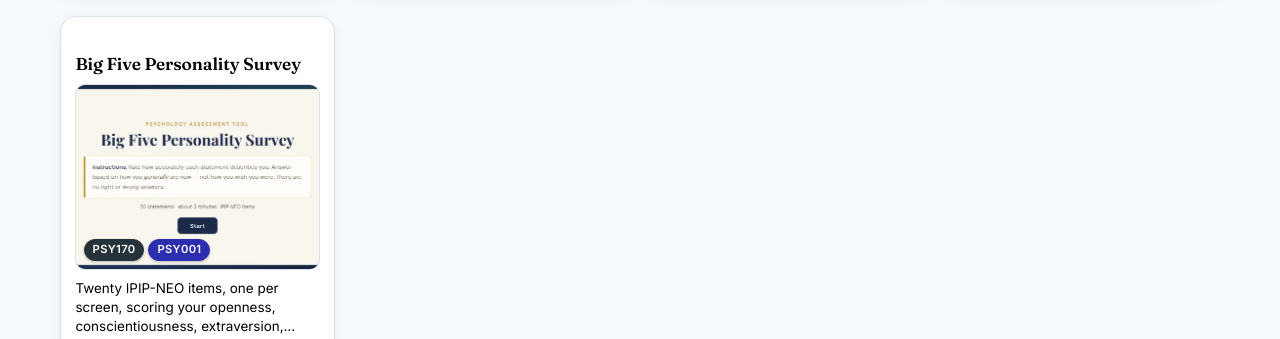
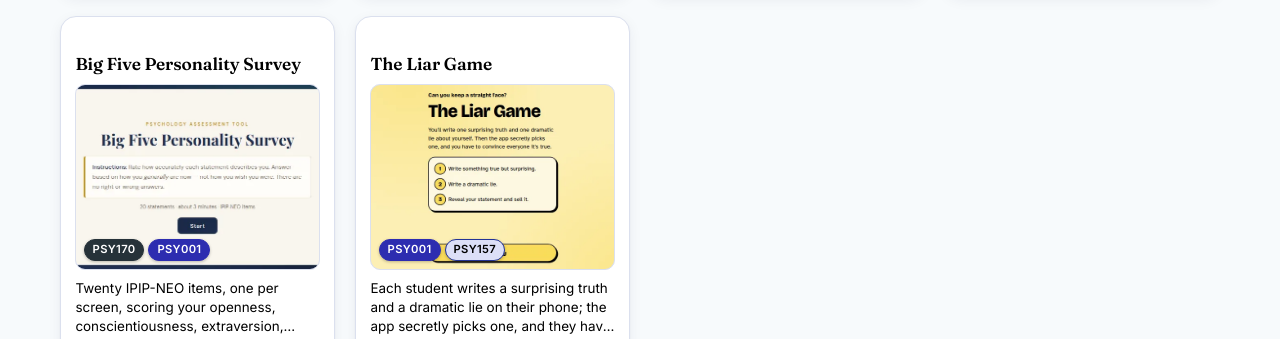
Before and after one commit to rossdavilla/rossdavilla.github.io, a plain HTML site: page index.html in a window 1280 px wide. Shown: the part 1902-2241 px from the top of the page. Drawn offline with Linux system fonts and the light colour scheme.

Commit message:
Rebuild directory

```diff
--- a/index.html
+++ b/index.html
@@ -116,8 +116,8 @@ h1 em{font-style:normal;color:var(--glow)}
       <h1>Classroom apps<em>.</em></h1>
       <p class="lede">Interactive demos, self-scoring scales, and games for Ross Avilla's psychology classes, plus the open Human Sexuality textbook and a few teaching tools. Filter by class or search to find one.</p>
       <ul class="stats">
-        <li><b>55</b>apps &amp; sites</li>
-        <li><b>40</b>for classes</li>
+        <li><b>56</b>apps &amp; sites</li>
+        <li><b>41</b>for classes</li>
         <li><b>Nov 15, 2026</b>latest update</li>
       </ul>
     </div>
@@ -127,7 +127,7 @@ h1 em{font-style:normal;color:var(--glow)}
     <div class="wrap">
       <label class="search"><svg viewBox="0 0 20 20" width="16" height="16" aria-hidden="true"><path fill="none" stroke="currentColor" stroke-width="2" stroke-linecap="round" d="M8.5 15a6.5 6.5 0 1 1 0-13 6.5 6.5 0 0 1 0 13zm4.8-1.7L18 18"/></svg><input id="q" type="search" placeholder="Search apps" aria-label="Search apps" autocomplete="off"><kbd>/</kbd></label>
       <div class="filters" role="group" aria-label="Filter by class">
-        <button type="button" data-filter="" aria-pressed="true">All <span class="n">55</span></button><button type="button" data-filter="new" aria-pressed="false"><span class="sw t-new"></span>New <span class="n">1</span></button><button type="button" data-filter="PSY001" aria-pressed="false"><span class="sw t-PSY001"></span>PSY001 · Intro <span class="n">9</span></button><button type="button" data-filter="PSY157" aria-pressed="false"><span class="sw t-PSY157"></span>PSY157 · Relationships <span class="n">13</span></button><button type="button" data-filter="PSY170" aria-pressed="false"><span class="sw t-PSY170"></span>PSY170 · I/O Psychology <span class="n">11</span></button><button type="button" data-filter="PSY175" aria-pressed="false"><span class="sw t-PSY175"></span>PSY175 · Sexuality <span class="n">15</span></button><button type="button" data-filter="textbook" aria-pressed="false"><span class="sw t-textbook"></span>Textbook <span class="n">3</span></button><button type="button" data-filter="tools" aria-pressed="false"><span class="sw t-tools"></span>Teaching tools <span class="n">6</span></button><button type="button" data-filter="personal" aria-pressed="false"><span class="sw t-personal"></span>Personal <span class="n">6</span></button>
+        <button type="button" data-filter="" aria-pressed="true">All <span class="n">56</span></button><button type="button" data-filter="new" aria-pressed="false"><span class="sw t-new"></span>New <span class="n">1</span></button><button type="button" data-filter="PSY001" aria-pressed="false"><span class="sw t-PSY001"></span>PSY001 · Intro <span class="n">10</span></button><button type="button" data-filter="PSY157" aria-pressed="false"><span class="sw t-PSY157"></span>PSY157 · Relationships <span class="n">14</span></button><button type="button" data-filter="PSY170" aria-pressed="false"><span class="sw t-PSY170"></span>PSY170 · I/O Psychology <span class="n">11</span></button><button type="button" data-filter="PSY175" aria-pressed="false"><span class="sw t-PSY175"></span>PSY175 · Sexuality <span class="n">15</span></button><button type="button" data-filter="textbook" aria-pressed="false"><span class="sw t-textbook"></span>Textbook <span class="n">3</span></button><button type="button" data-filter="tools" aria-pressed="false"><span class="sw t-tools"></span>Teaching tools <span class="n">6</span></button><button type="button" data-filter="personal" aria-pressed="false"><span class="sw t-personal"></span>Personal <span class="n">6</span></button>
       </div>
     </div>
   </div>
@@ -149,37 +149,37 @@ h1 em{font-style:normal;color:var(--glow)}
       <div class="grid">
         <article class="card" data-search="introduction to psychology the psych-c1000 course site at modesto junior college: syllabus, know your professor, and links to the class activities. psych-c1000 psy001 intro to psychology syllabus know your professor">
           <h3><a href="https://rossdavilla.github.io/PSYCH-C1000/">Introduction to Psychology</a></h3>
-          <div class="shot"><img src="thumbs/intro-course.webp?v=202611150338" alt="" loading="lazy" decoding="async" width="600" height="450"><ul class="tags"><li class="tag t-PSY001">PSY001</li></ul></div>
+          <div class="shot"><img src="thumbs/intro-course.webp?v=202611152006" alt="" loading="lazy" decoding="async" width="600" height="450"><ul class="tags"><li class="tag t-PSY001">PSY001</li></ul></div>
           <p class="summary">The PSYCH-C1000 course site at Modesto Junior College: syllabus, Know Your Professor, and links to the class activities.</p>
           <div class="foot"><details class="more"><summary>2 more links</summary><ul><li><a href="https://rossdavilla.github.io/PSYCH-C1000/PSYCHC1000-syllabus.html">Syllabus</a></li><li><a href="https://rossdavilla.github.io/PSYCH-C1000/knowyourprof.html">Know Your Professor</a></li></ul></details><a class="gh" href="https://github.com/rossdavilla/PSYCH-C1000" title="Source: rossdavilla/PSYCH-C1000" aria-label="Source on GitHub: rossdavilla/PSYCH-C1000"><svg viewBox="0 0 16 16" width="15" height="15" aria-hidden="true"><path fill="currentColor" d="M8 0C3.58 0 0 3.58 0 8c0 3.54 2.29 6.53 5.47 7.59.4.07.55-.17.55-.38 0-.19-.01-.82-.01-1.49-2.01.37-2.53-.49-2.69-.94-.09-.23-.48-.94-.82-1.13-.28-.15-.68-.52-.01-.53.63-.01 1.08.58 1.23.82.72 1.21 1.87.87 2.33.66.07-.52.28-.87.51-1.07-1.78-.2-3.64-.89-3.64-3.95 0-.87.31-1.59.82-2.15-.08-.2-.36-1.02.08-2.12 0 0 .67-.21 2.2.82.64-.18 1.32-.27 2-.27.68 0 1.36.09 2 .27 1.53-1.04 2.2-.82 2.2-.82.44 1.1.16 1.92.08 2.12.51.56.82 1.27.82 2.15 0 3.07-1.87 3.75-3.65 3.95.29.25.54.73.54 1.48 0 1.07-.01 1.93-.01 2.2 0 .21.15.46.55.38A8.01 8.01 0 0016 8c0-4.42-3.58-8-8-8z"/></svg></a></div>
         </article>
         <article class="card" data-search="myth or fact? each student gets one claim about psychology and locks in true or false; answers stay hidden until the class hears the magic word. psych-c1000 psy001 intro to psychology">
           <h3><a href="https://rossdavilla.github.io/PSYCH-C1000/mythorfact.html">Myth or Fact?</a></h3>
-          <div class="shot"><img src="thumbs/myth-or-fact.webp?v=202611150338" alt="" loading="lazy" decoding="async" width="600" height="450"><ul class="tags"><li class="tag t-PSY001">PSY001</li></ul></div>
+          <div class="shot"><img src="thumbs/myth-or-fact.webp?v=202611152006" alt="" loading="lazy" decoding="async" width="600" height="450"><ul class="tags"><li class="tag t-PSY001">PSY001</li></ul></div>
           <p class="summary">Each student gets one claim about psychology and locks in true or false; answers stay hidden until the class hears the magic word.</p>
           <div class="foot"><span></span><a class="gh" href="https://github.com/rossdavilla/PSYCH-C1000" title="Source: rossdavilla/PSYCH-C1000" aria-label="Source on GitHub: rossdavilla/PSYCH-C1000"><svg viewBox="0 0 16 16" width="15" height="15" aria-hidden="true"><path fill="currentColor" d="M8 0C3.58 0 0 3.58 0 8c0 3.54 2.29 6.53 5.47 7.59.4.07.55-.17.55-.38 0-.19-.01-.82-.01-1.49-2.01.37-2.53-.49-2.69-.94-.09-.23-.48-.94-.82-1.13-.28-.15-.68-.52-.01-.53.63-.01 1.08.58 1.23.82.72 1.21 1.87.87 2.33.66.07-.52.28-.87.51-1.07-1.78-.2-3.64-.89-3.64-3.95 0-.87.31-1.59.82-2.15-.08-.2-.36-1.02.08-2.12 0 0 .67-.21 2.2.82.64-.18 1.32-.27 2-.27.68 0 1.36.09 2 .27 1.53-1.04 2.2-.82 2.2-.82.44 1.1.16 1.92.08 2.12.51.56.82 1.27.82 2.15 0 3.07-1.87 3.75-3.65 3.95.29.25.54.73.54 1.48 0 1.07-.01 1.93-.01 2.2 0 .21.15.46.55.38A8.01 8.01 0 0016 8c0-4.42-3.58-8-8-8z"/></svg></a></div>
         </article>
         <article class="card" data-search="make a face partners take turns acting out an emotion with only face and shoulders while the other guesses: 12 emotions, 15 seconds each. psych-c1000 psy001 intro to psychology">
           <h3><a href="https://rossdavilla.github.io/PSYCH-C1000/Emotion%20Game/">Make a Face</a></h3>
-          <div class="shot"><img src="thumbs/make-a-face.webp?v=202611150338" alt="" loading="lazy" decoding="async" width="600" height="450"><ul class="tags"><li class="tag t-PSY001">PSY001</li></ul></div>
+          <div class="shot"><img src="thumbs/make-a-face.webp?v=202611152006" alt="" loading="lazy" decoding="async" width="600" height="450"><ul class="tags"><li class="tag t-PSY001">PSY001</li></ul></div>
           <p class="summary">Partners take turns acting out an emotion with only face and shoulders while the other guesses: 12 emotions, 15 seconds each.</p>
           <div class="foot"><span></span><a class="gh" href="https://github.com/rossdavilla/PSYCH-C1000" title="Source: rossdavilla/PSYCH-C1000" aria-label="Source on GitHub: rossdavilla/PSYCH-C1000"><svg viewBox="0 0 16 16" width="15" height="15" aria-hidden="true"><path fill="currentColor" d="M8 0C3.58 0 0 3.58 0 8c0 3.54 2.29 6.53 5.47 7.59.4.07.55-.17.55-.38 0-.19-.01-.82-.01-1.49-2.01.37-2.53-.49-2.69-.94-.09-.23-.48-.94-.82-1.13-.28-.15-.68-.52-.01-.53.63-.01 1.08.58 1.23.82.72 1.21 1.87.87 2.33.66.07-.52.28-.87.51-1.07-1.78-.2-3.64-.89-3.64-3.95 0-.87.31-1.59.82-2.15-.08-.2-.36-1.02.08-2.12 0 0 .67-.21 2.2.82.64-.18 1.32-.27 2-.27.68 0 1.36.09 2 .27 1.53-1.04 2.2-.82 2.2-.82.44 1.1.16 1.92.08 2.12.51.56.82 1.27.82 2.15 0 3.07-1.87 3.75-3.65 3.95.29.25.54.73.54 1.48 0 1.07-.01 1.93-.01 2.2 0 .21.15.46.55.38A8.01 8.01 0 0016 8c0-4.42-3.58-8-8-8z"/></svg></a></div>
         </article>
         <article class="card" data-search="cyberball the classic social-exclusion demo: toss a ball with two other players until they stop throwing it to you. the main version assigns rejection by a 50/50 coin flip; two other versions reject everyone. psych-c1000 psy001 intro to psychology everyone rejected everyone rejected, no practice round">
           <h3><a href="https://rossdavilla.github.io/PSYCH-C1000/cyberball/">Cyberball</a></h3>
-          <div class="shot"><img src="thumbs/cyberball.webp?v=202611150338" alt="" loading="lazy" decoding="async" width="600" height="450"><ul class="tags"><li class="tag t-PSY001">PSY001</li></ul></div>
+          <div class="shot"><img src="thumbs/cyberball.webp?v=202611152006" alt="" loading="lazy" decoding="async" width="600" height="450"><ul class="tags"><li class="tag t-PSY001">PSY001</li></ul></div>
           <p class="summary">The classic social-exclusion demo: toss a ball with two other players until they stop throwing it to you. The main version assigns rejection by a 50/50 coin flip; two other versions reject everyone.</p>
           <div class="foot"><details class="more"><summary>2 more links</summary><ul><li><a href="https://rossdavilla.github.io/PSYCH-C1000/cyberball/cyberball-same.html">Everyone rejected</a></li><li><a href="https://rossdavilla.github.io/PSYCH-C1000/cyberball/cyberball-rejection-nopractice.html">Everyone rejected, no practice round</a></li></ul></details><a class="gh" href="https://github.com/rossdavilla/PSYCH-C1000" title="Source: rossdavilla/PSYCH-C1000" aria-label="Source on GitHub: rossdavilla/PSYCH-C1000"><svg viewBox="0 0 16 16" width="15" height="15" aria-hidden="true"><path fill="currentColor" d="M8 0C3.58 0 0 3.58 0 8c0 3.54 2.29 6.53 5.47 7.59.4.07.55-.17.55-.38 0-.19-.01-.82-.01-1.49-2.01.37-2.53-.49-2.69-.94-.09-.23-.48-.94-.82-1.13-.28-.15-.68-.52-.01-.53.63-.01 1.08.58 1.23.82.72 1.21 1.87.87 2.33.66.07-.52.28-.87.51-1.07-1.78-.2-3.64-.89-3.64-3.95 0-.87.31-1.59.82-2.15-.08-.2-.36-1.02.08-2.12 0 0 .67-.21 2.2.82.64-.18 1.32-.27 2-.27.68 0 1.36.09 2 .27 1.53-1.04 2.2-.82 2.2-.82.44 1.1.16 1.92.08 2.12.51.56.82 1.27.82 2.15 0 3.07-1.87 3.75-3.65 3.95.29.25.54.73.54 1.48 0 1.07-.01 1.93-.01 2.2 0 .21.15.46.55.38A8.01 8.01 0 0016 8c0-4.42-3.58-8-8-8z"/></svg></a></div>
         </article>
         <article class="card" data-search="the heist secretly tells each student whether to steal a prize and whether to lie about it, so the class can practice detecting deception. psych-c1000 psy001 intro to psychology psy170 i/o psychology psy170 version">
           <h3><a href="https://rossdavilla.github.io/PSYCH-C1000/Thief-Game/">The Heist</a></h3>
-          <div class="shot"><img src="thumbs/the-heist.webp?v=202611150338" alt="" loading="lazy" decoding="async" width="600" height="450"><ul class="tags"><li class="tag t-PSY001">PSY001</li><li class="tag t-PSY170">PSY170</li></ul></div>
+          <div class="shot"><img src="thumbs/the-heist.webp?v=202611152006" alt="" loading="lazy" decoding="async" width="600" height="450"><ul class="tags"><li class="tag t-PSY001">PSY001</li><li class="tag t-PSY170">PSY170</li></ul></div>
           <p class="summary">Secretly tells each student whether to steal a prize and whether to lie about it, so the class can practice detecting deception.</p>
           <div class="foot"><details class="more"><summary>1 more link</summary><ul><li><a href="https://rossdavilla.github.io/PSY170/thiefgame.html">PSY170 version</a></li></ul></details><a class="gh" href="https://github.com/rossdavilla/PSYCH-C1000" title="Source: rossdavilla/PSYCH-C1000" aria-label="Source on GitHub: rossdavilla/PSYCH-C1000"><svg viewBox="0 0 16 16" width="15" height="15" aria-hidden="true"><path fill="currentColor" d="M8 0C3.58 0 0 3.58 0 8c0 3.54 2.29 6.53 5.47 7.59.4.07.55-.17.55-.38 0-.19-.01-.82-.01-1.49-2.01.37-2.53-.49-2.69-.94-.09-.23-.48-.94-.82-1.13-.28-.15-.68-.52-.01-.53.63-.01 1.08.58 1.23.82.72 1.21 1.87.87 2.33.66.07-.52.28-.87.51-1.07-1.78-.2-3.64-.89-3.64-3.95 0-.87.31-1.59.82-2.15-.08-.2-.36-1.02.08-2.12 0 0 .67-.21 2.2.82.64-.18 1.32-.27 2-.27.68 0 1.36.09 2 .27 1.53-1.04 2.2-.82 2.2-.82.44 1.1.16 1.92.08 2.12.51.56.82 1.27.82 2.15 0 3.07-1.87 3.75-3.65 3.95.29.25.54.73.54 1.48 0 1.07-.01 1.93-.01 2.2 0 .21.15.46.55.38A8.01 8.01 0 0016 8c0-4.42-3.58-8-8-8z"/></svg></a></div>
         </article>
         <article class="card" data-search="spot the dangerous criminal pick the violent offender out of three booking photographs, then see how close to chance you scored. psych-c1000 psy001 intro to psychology">
           <h3><a href="https://rossdavilla.github.io/PSYCH-C1000/Spot%20the%20Dangerous%20Criminal/">Spot the Dangerous Criminal</a></h3>
-          <div class="shot"><img src="thumbs/spot-the-criminal.webp?v=202611150339" alt="" loading="lazy" decoding="async" width="600" height="450"><ul class="tags"><li class="tag t-PSY001">PSY001</li></ul></div>
+          <div class="shot"><img src="thumbs/spot-the-criminal.webp?v=202611152006" alt="" loading="lazy" decoding="async" width="600" height="450"><ul class="tags"><li class="tag t-PSY001">PSY001</li></ul></div>
           <p class="summary">Pick the violent offender out of three booking photographs, then see how close to chance you scored.</p>
           <div class="foot"><span></span><a class="gh" href="https://github.com/rossdavilla/PSYCH-C1000" title="Source: rossdavilla/PSYCH-C1000" aria-label="Source on GitHub: rossdavilla/PSYCH-C1000"><svg viewBox="0 0 16 16" width="15" height="15" aria-hidden="true"><path fill="currentColor" d="M8 0C3.58 0 0 3.58 0 8c0 3.54 2.29 6.53 5.47 7.59.4.07.55-.17.55-.38 0-.19-.01-.82-.01-1.49-2.01.37-2.53-.49-2.69-.94-.09-.23-.48-.94-.82-1.13-.28-.15-.68-.52-.01-.53.63-.01 1.08.58 1.23.82.72 1.21 1.87.87 2.33.66.07-.52.28-.87.51-1.07-1.78-.2-3.64-.89-3.64-3.95 0-.87.31-1.59.82-2.15-.08-.2-.36-1.02.08-2.12 0 0 .67-.21 2.2.82.64-.18 1.32-.27 2-.27.68 0 1.36.09 2 .27 1.53-1.04 2.2-.82 2.2-.82.44 1.1.16 1.92.08 2.12.51.56.82 1.27.82 2.15 0 3.07-1.87 3.75-3.65 3.95.29.25.54.73.54 1.48 0 1.07-.01 1.93-.01 2.2 0 .21.15.46.55.38A8.01 8.01 0 0016 8c0-4.42-3.58-8-8-8z"/></svg></a></div>
         </article>
@@ -200,6 +200,12 @@ h1 em{font-style:normal;color:var(--glow)}
           <div class="shot"><img src="thumbs/big-five.webp?v=202611150117" alt="" loading="lazy" decoding="async" width="600" height="450"><ul class="tags"><li class="tag t-PSY170">PSY170</li><li class="tag t-PSY001">PSY001</li></ul></div>
           <p class="summary">Twenty IPIP-NEO items, one per screen, scoring your openness, conscientiousness, extraversion, agreeableness, and neuroticism.</p>
           <div class="foot"><span></span><a class="gh" href="https://github.com/rossdavilla/PSY170" title="Source: rossdavilla/PSY170" aria-label="Source on GitHub: rossdavilla/PSY170"><svg viewBox="0 0 16 16" width="15" height="15" aria-hidden="true"><path fill="currentColor" d="M8 0C3.58 0 0 3.58 0 8c0 3.54 2.29 6.53 5.47 7.59.4.07.55-.17.55-.38 0-.19-.01-.82-.01-1.49-2.01.37-2.53-.49-2.69-.94-.09-.23-.48-.94-.82-1.13-.28-.15-.68-.52-.01-.53.63-.01 1.08.58 1.23.82.72 1.21 1.87.87 2.33.66.07-.52.28-.87.51-1.07-1.78-.2-3.64-.89-3.64-3.95 0-.87.31-1.59.82-2.15-.08-.2-.36-1.02.08-2.12 0 0 .67-.21 2.2.82.64-.18 1.32-.27 2-.27.68 0 1.36.09 2 .27 1.53-1.04 2.2-.82 2.2-.82.44 1.1.16 1.92.08 2.12.51.56.82 1.27.82 2.15 0 3.07-1.87 3.75-3.65 3.95.29.25.54.73.54 1.48 0 1.07-.01 1.93-.01 2.2 0 .21.15.46.55.38A8.01 8.01 0 0016 8c0-4.42-3.58-8-8-8z"/></svg></a></div>
+        </article>
+        <article class="card" data-search="the liar game each student writes a surprising truth and a dramatic lie on their phone; the app secretly picks one, and they have to convince the class it&#39;s true. liar-game psy001 intro to psychology psy157 relationships">
+          <h3><a href="https://rossdavilla.github.io/liar-game/">The Liar Game</a></h3>
+          <div class="shot"><img src="thumbs/liar-game.webp?v=202611152006" alt="" loading="lazy" decoding="async" width="600" height="450"><ul class="tags"><li class="tag t-PSY001">PSY001</li><li class="tag t-PSY157">PSY157</li></ul></div>
+          <p class="summary">Each student writes a surprising truth and a dramatic lie on their phone; the app secretly picks one, and they have to convince the class it&#39;s true.</p>
+          <div class="foot"><span></span><a class="gh" href="https://github.com/rossdavilla/liar-game" title="Source: rossdavilla/liar-game" aria-label="Source on GitHub: rossdavilla/liar-game"><svg viewBox="0 0 16 16" width="15" height="15" aria-hidden="true"><path fill="currentColor" d="M8 0C3.58 0 0 3.58 0 8c0 3.54 2.29 6.53 5.47 7.59.4.07.55-.17.55-.38 0-.19-.01-.82-.01-1.49-2.01.37-2.53-.49-2.69-.94-.09-.23-.48-.94-.82-1.13-.28-.15-.68-.52-.01-.53.63-.01 1.08.58 1.23.82.72 1.21 1.87.87 2.33.66.07-.52.28-.87.51-1.07-1.78-.2-3.64-.89-3.64-3.95 0-.87.31-1.59.82-2.15-.08-.2-.36-1.02.08-2.12 0 0 .67-.21 2.2.82.64-.18 1.32-.27 2-.27.68 0 1.36.09 2 .27 1.53-1.04 2.2-.82 2.2-.82.44 1.1.16 1.92.08 2.12.51.56.82 1.27.82 2.15 0 3.07-1.87 3.75-3.65 3.95.29.25.54.73.54 1.48 0 1.07-.01 1.93-.01 2.2 0 .21.15.46.55.38A8.01 8.01 0 0016 8c0-4.42-3.58-8-8-8z"/></svg></a></div>
         </article>
       </div>
     </section>
@@ -284,6 +290,12 @@ h1 em{font-style:normal;color:var(--glow)}
           <p class="summary">Pairs of faces flash faster every round, down to 60 ms, to show how quickly we judge attractiveness.</p>
           <div class="foot"><details class="more"><summary>2 more links</summary><ul><li><a href="https://rossdavilla.github.io/FastFaceJudgements/attractiveness-explained.html">Why some faces are more attractive</a></li><li><a href="https://rossdavilla.github.io/FastFaceJudgements/embed.html">Embed version</a></li></ul></details><a class="gh" href="https://github.com/rossdavilla/FastFaceJudgements" title="Source: rossdavilla/FastFaceJudgements" aria-label="Source on GitHub: rossdavilla/FastFaceJudgements"><svg viewBox="0 0 16 16" width="15" height="15" aria-hidden="true"><path fill="currentColor" d="M8 0C3.58 0 0 3.58 0 8c0 3.54 2.29 6.53 5.47 7.59.4.07.55-.17.55-.38 0-.19-.01-.82-.01-1.49-2.01.37-2.53-.49-2.69-.94-.09-.23-.48-.94-.82-1.13-.28-.15-.68-.52-.01-.53.63-.01 1.08.58 1.23.82.72 1.21 1.87.87 2.33.66.07-.52.28-.87.51-1.07-1.78-.2-3.64-.89-3.64-3.95 0-.87.31-1.59.82-2.15-.08-.2-.36-1.02.08-2.12 0 0 .67-.21 2.2.82.64-.18 1.32-.27 2-.27.68 0 1.36.09 2 .27 1.53-1.04 2.2-.82 2.2-.82.44 1.1.16 1.92.08 2.12.51.56.82 1.27.82 2.15 0 3.07-1.87 3.75-3.65 3.95.29.25.54.73.54 1.48 0 1.07-.01 1.93-.01 2.2 0 .21.15.46.55.38A8.01 8.01 0 0016 8c0-4.42-3.58-8-8-8z"/></svg></a></div>
         </article>
+        <article class="card" data-search="the liar game each student writes a surprising truth and a dramatic lie on their phone; the app secretly picks one, and they have to convince the class it&#39;s true. liar-game psy001 intro to psychology psy157 relationships">
+          <h3><a href="https://rossdavilla.github.io/liar-game/">The Liar Game</a></h3>
+          <div class="shot"><img src="thumbs/liar-game.webp?v=202611152006" alt="" loading="lazy" decoding="async" width="600" height="450"><ul class="tags"><li class="tag t-PSY001">PSY001</li><li class="tag t-PSY157">PSY157</li></ul></div>
+          <p class="summary">Each student writes a surprising truth and a dramatic lie on their phone; the app secretly picks one, and they have to convince the class it&#39;s true.</p>
+          <div class="foot"><span></span><a class="gh" href="https://github.com/rossdavilla/liar-game" title="Source: rossdavilla/liar-game" aria-label="Source on GitHub: rossdavilla/liar-game"><svg viewBox="0 0 16 16" width="15" height="15" aria-hidden="true"><path fill="currentColor" d="M8 0C3.58 0 0 3.58 0 8c0 3.54 2.29 6.53 5.47 7.59.4.07.55-.17.55-.38 0-.19-.01-.82-.01-1.49-2.01.37-2.53-.49-2.69-.94-.09-.23-.48-.94-.82-1.13-.28-.15-.68-.52-.01-.53.63-.01 1.08.58 1.23.82.72 1.21 1.87.87 2.33.66.07-.52.28-.87.51-1.07-1.78-.2-3.64-.89-3.64-3.95 0-.87.31-1.59.82-2.15-.08-.2-.36-1.02.08-2.12 0 0 .67-.21 2.2.82.64-.18 1.32-.27 2-.27.68 0 1.36.09 2 .27 1.53-1.04 2.2-.82 2.2-.82.44 1.1.16 1.92.08 2.12.51.56.82 1.27.82 2.15 0 3.07-1.87 3.75-3.65 3.95.29.25.54.73.54 1.48 0 1.07-.01 1.93-.01 2.2 0 .21.15.46.55.38A8.01 8.01 0 0016 8c0-4.42-3.58-8-8-8z"/></svg></a></div>
+        </article>
       </div>
     </section>
     <section class="cat" id="PSY170" data-tag="PSY170">
@@ -291,7 +303,7 @@ h1 em{font-style:normal;color:var(--glow)}
       <div class="grid">
         <article class="card" data-search="the heist secretly tells each student whether to steal a prize and whether to lie about it, so the class can practice detecting deception. psych-c1000 psy001 intro to psychology psy170 i/o psychology psy170 version">
           <h3><a href="https://rossdavilla.github.io/PSYCH-C1000/Thief-Game/">The Heist</a></h3>
-          <div class="shot"><img src="thumbs/the-heist.webp?v=202611150338" alt="" loading="lazy" decoding="async" width="600" height="450"><ul class="tags"><li class="tag t-PSY001">PSY001</li><li class="tag t-PSY170">PSY170</li></ul></div>
+          <div class="shot"><img src="thumbs/the-heist.webp?v=202611152006" alt="" loading="lazy" decoding="async" width="600" height="450"><ul class="tags"><li class="tag t-PSY001">PSY001</li><li class="tag t-PSY170">PSY170</li></ul></div>
           <p class="summary">Secretly tells each student whether to steal a prize and whether to lie about it, so the class can practice detecting deception.</p>
           <div class="foot"><details class="more"><summary>1 more link</summary><ul><li><a href="https://rossdavilla.github.io/PSY170/thiefgame.html">PSY170 version</a></li></ul></details><a class="gh" href="https://github.com/rossdavilla/PSYCH-C1000" title="Source: rossdavilla/PSYCH-C1000" aria-label="Source on GitHub: rossdavilla/PSYCH-C1000"><svg viewBox="0 0 16 16" width="15" height="15" aria-hidden="true"><path fill="currentColor" d="M8 0C3.58 0 0 3.58 0 8c0 3.54 2.29 6.53 5.47 7.59.4.07.55-.17.55-.38 0-.19-.01-.82-.01-1.49-2.01.37-2.53-.49-2.69-.94-.09-.23-.48-.94-.82-1.13-.28-.15-.68-.52-.01-.53.63-.01 1.08.58 1.23.82.72 1.21 1.87.87 2.33.66.07-.52.28-.87.51-1.07-1.78-.2-3.64-.89-3.64-3.95 0-.87.31-1.59.82-2.15-.08-.2-.36-1.02.08-2.12 0 0 .67-.21 2.2.82.64-.18 1.32-.27 2-.27.68 0 1.36.09 2 .27 1.53-1.04 2.2-.82 2.2-.82.44 1.1.16 1.92.08 2.12.51.56.82 1.27.82 2.15 0 3.07-1.87 3.75-3.65 3.95.29.25.54.73.54 1.48 0 1.07-.01 1.93-.01 2.2 0 .21.15.46.55.38A8.01 8.01 0 0016 8c0-4.42-3.58-8-8-8z"/></svg></a></div>
         </article>
```
Also changed, not shown: data/thumbs.json (+10 -6 lines), thumbs/liar-game.webp (added).
